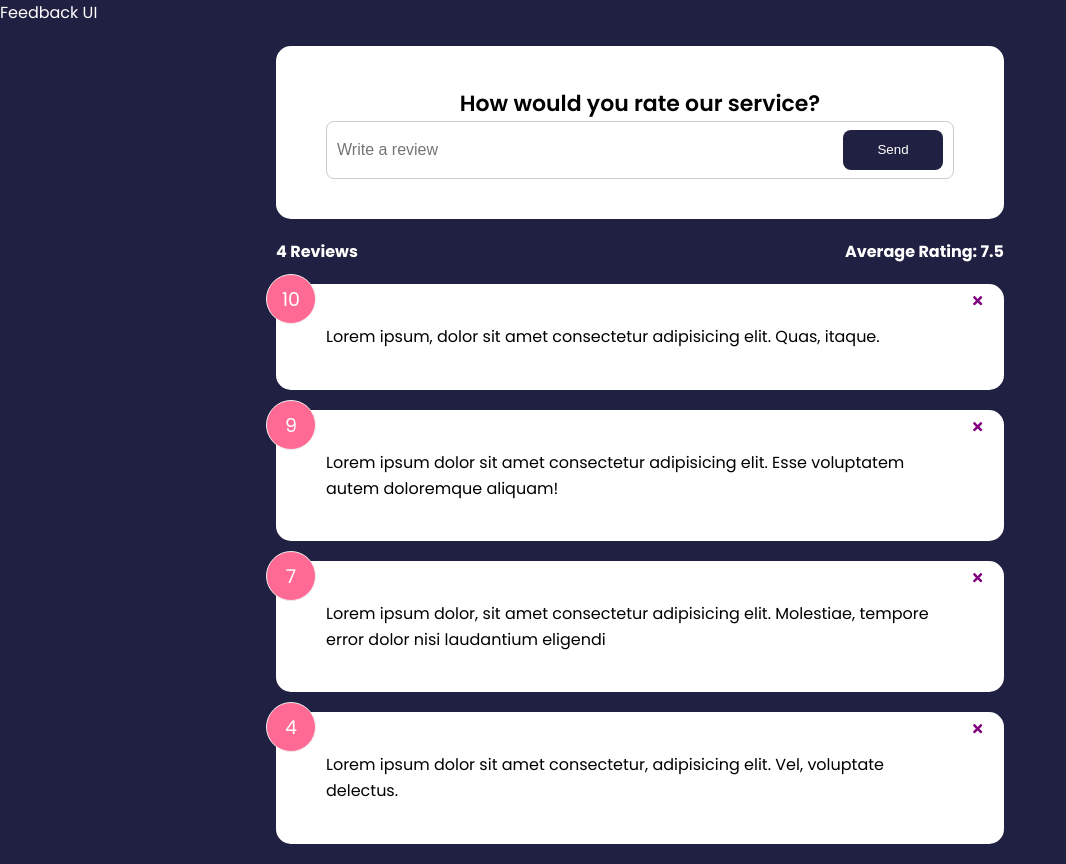
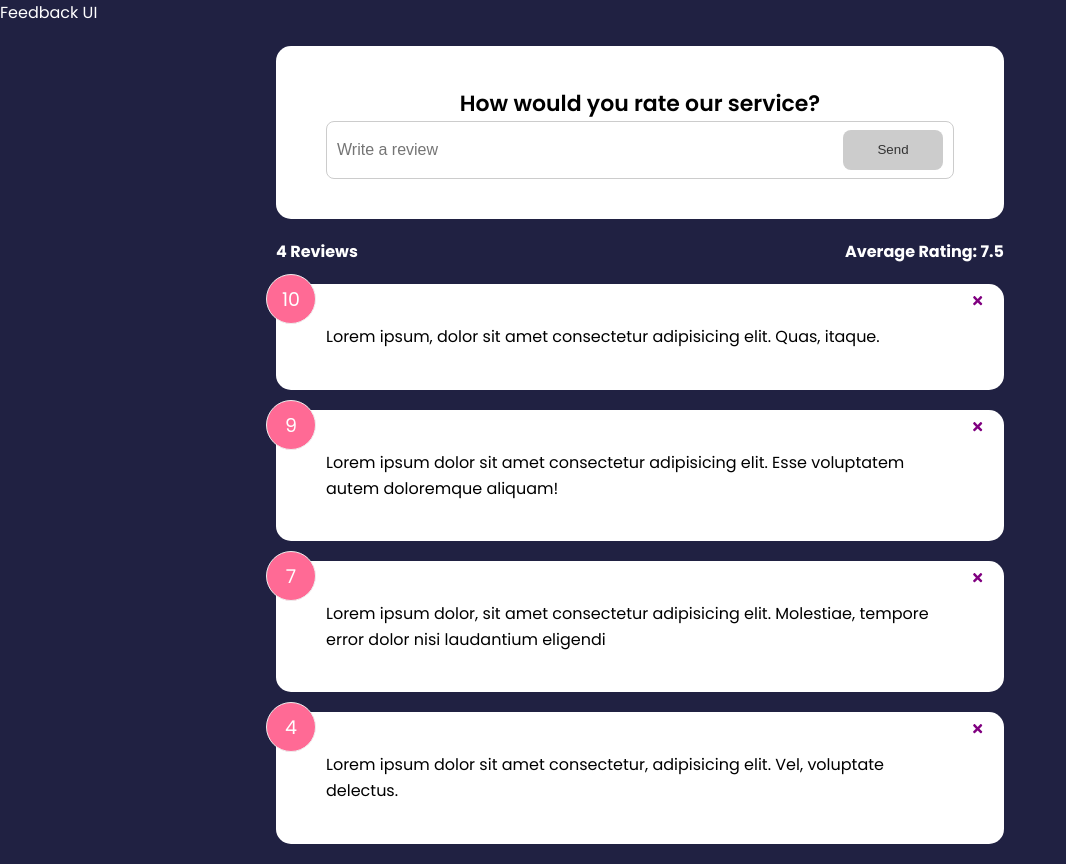
Before and after one commit to Aviatorscode2/feedback-app, a React (Create React App) app: page / in a window 1280 px wide. Shown: the whole page, without its empty margins (0-1066 px from the left). Built offline with nearby package versions, Linux system fonts and the light colour scheme.

Commit message:
Button real-time validation

```diff
--- a/src/components/FeedbackForm.jsx
+++ b/src/components/FeedbackForm.jsx
@@ -4,8 +4,20 @@
 
 function FeedbackForm() {
   const [text, setText] = useState('');
+  const [btnDisabled, setBtnDisabled] = useState(true);
+  const [message, setMessage] = useState('');
 
   const handleTextChange = (e) => {
+    if (text === '') {
+      setBtnDisabled(true);
+      setMessage(null);
+    } else if (text !== '' && text.trim().length <= 10) {
+      setBtnDisabled(true);
+      setMessage('Text must be at least 10 characters');
+    } else {
+      setBtnDisabled(false);
+      setMessage(null);
+    }
     setText(e.target.value);
   };
   return (
@@ -20,8 +32,12 @@
             placeholder="Write a review"
             value={text}
           />
-          <Button type="submit">Send</Button>
+          <Button type="submit" isDisabled={btnDisabled}>
+            Send
+          </Button>
         </div>
+
+        {message && <div className="message">{message}</div>}
       </form>
     </Card>
   );
```
